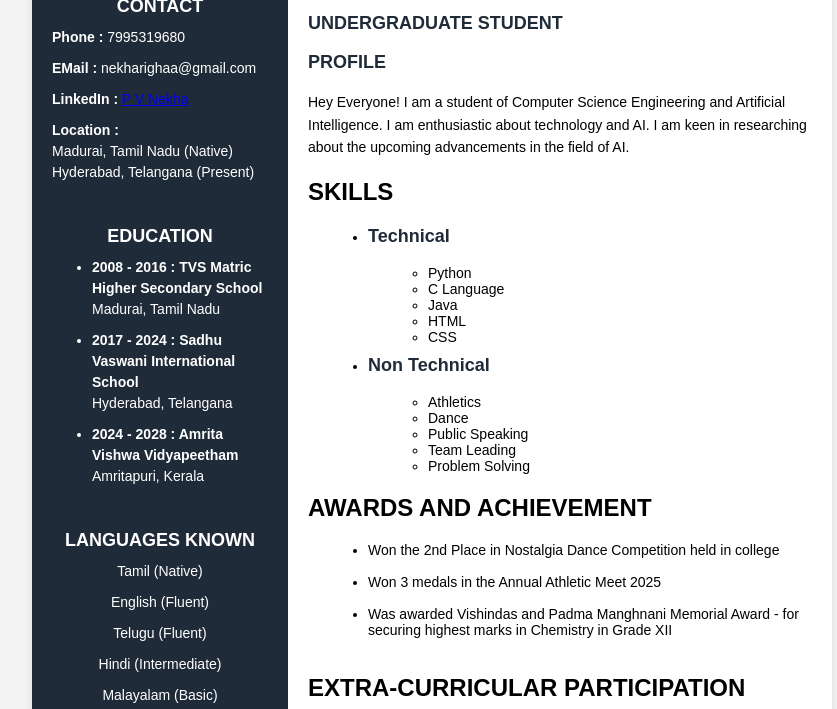
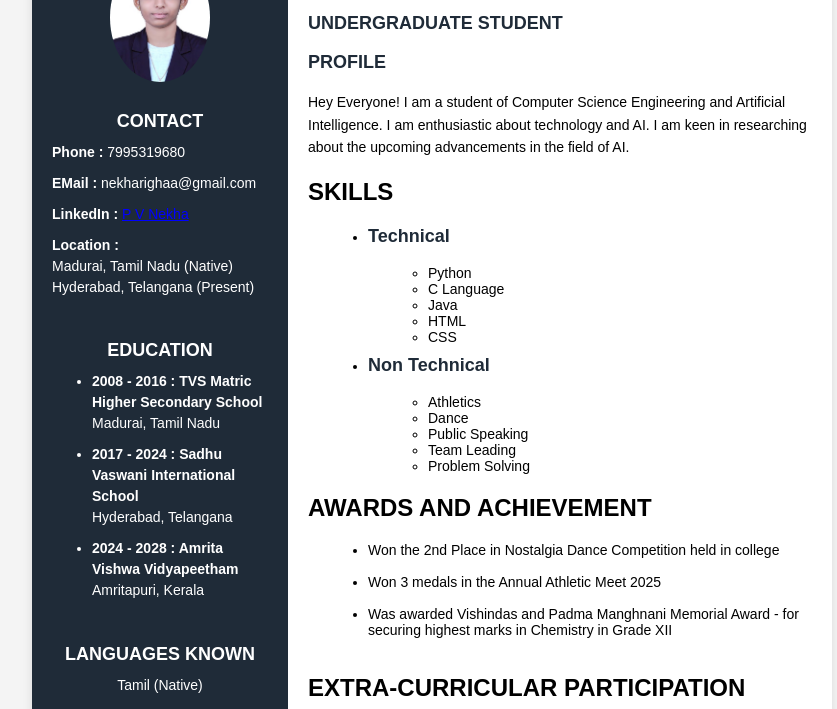
Before and after one commit to nekhss/nekhss.github.io, a plain HTML site: page index.html in a window 1280 px wide. Shown: the part 87-796 px from the top of the page, without its empty margins (208-1045 px from the left). Drawn offline with Linux system fonts and the light colour scheme.

Commit message:
Update index.html

```diff
--- a/index.html
+++ b/index.html
@@ -96,7 +96,7 @@ tr:nth-child(even) {
 <body>
     <div class="resume">
         <div class="left">
-            <img src="C:\Users\Nekha~\Pictures\Saved Pictures\WhatsApp Image 2025-03-09 at 21.11.06_7a9e922e.jpg" alt="Profile Picture">
+            <img src="profile.jpg" alt="Profile Picture">
             <h2>CONTACT</h2>
             <div style="text-align: left;">
                 <p><b>Phone : </b>7995319680</p>
```
